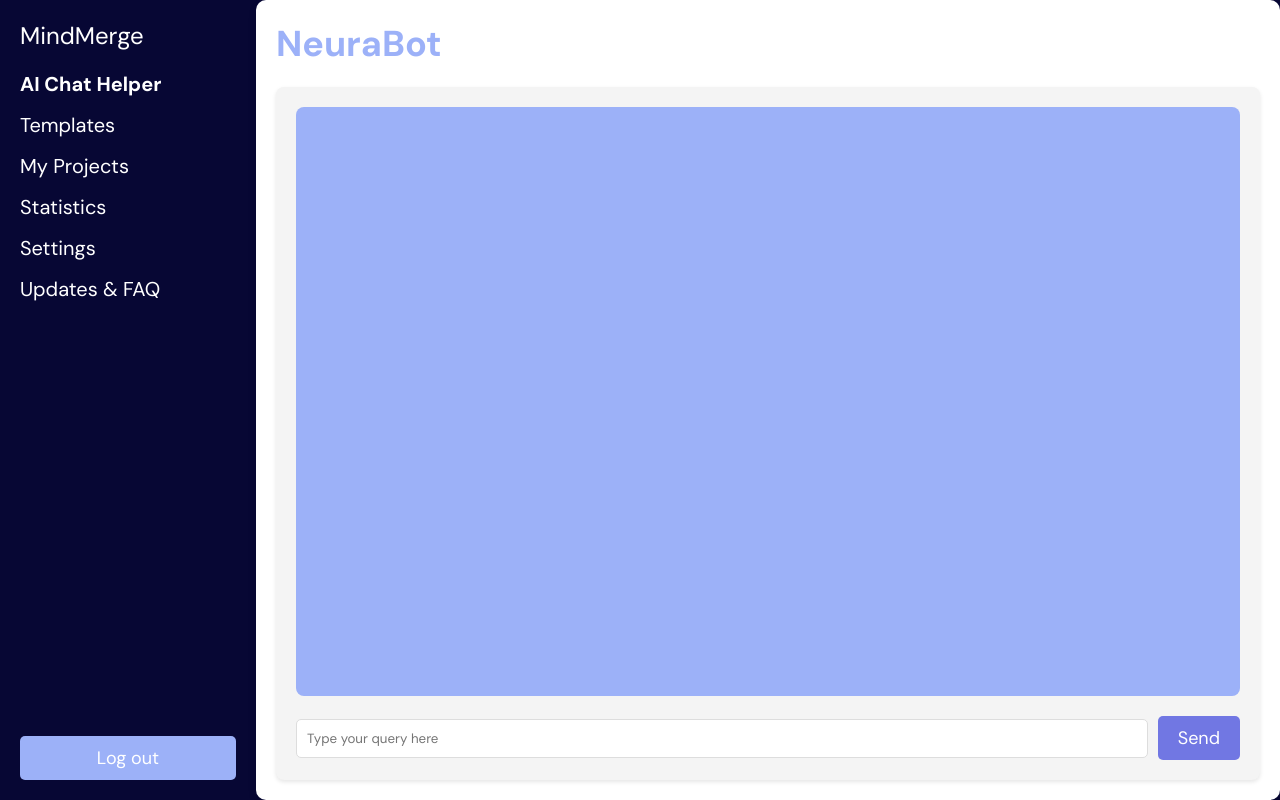
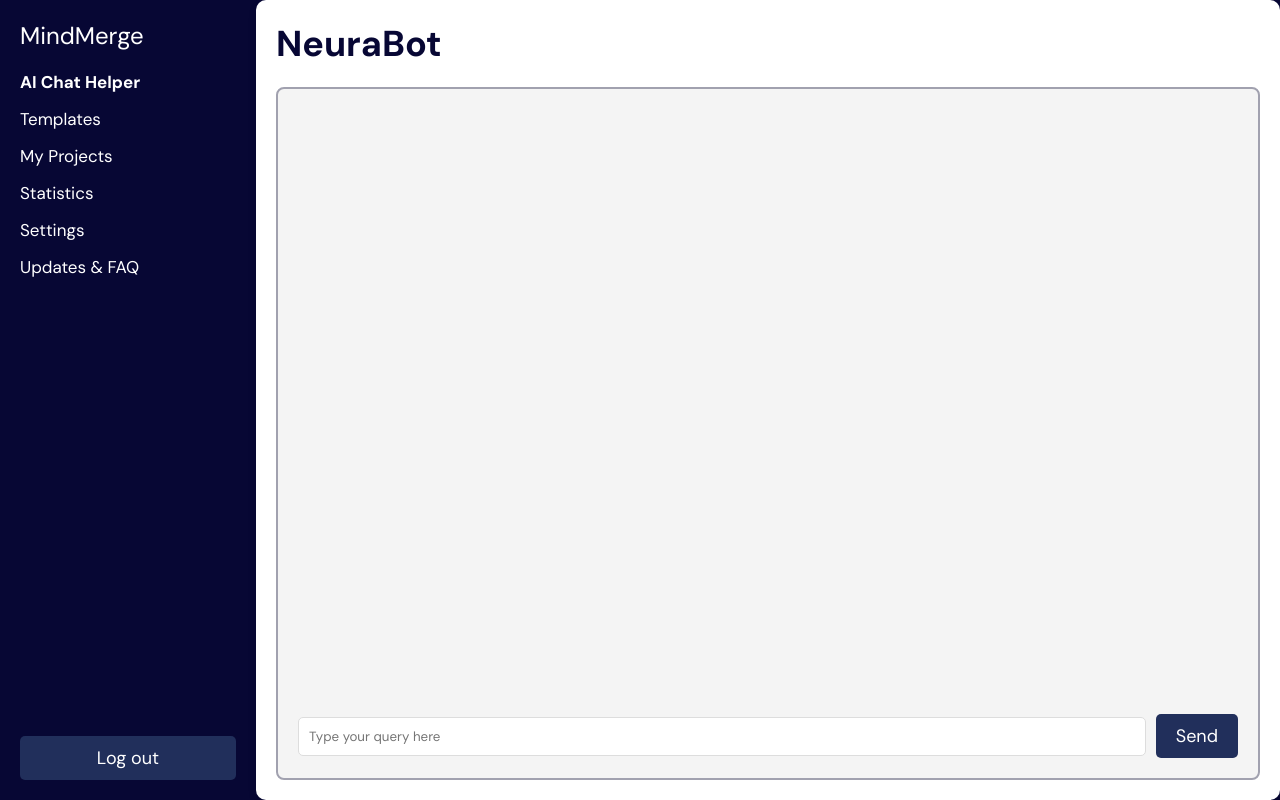
Before and after one commit to ninadw25/NeuraBot-SIH-2024-, a Node server app: page / in a window 1280 px wide. Run offline with Node 20, Linux system fonts and the light colour scheme; some libraries are stand-ins or nearby versions.

Commit message:
UI ADDED

```diff
--- a/nullPointers_2.0/assets/styles/style.css
+++ b/nullPointers_2.0/assets/styles/style.css
@@ -9,10 +9,11 @@
 
 body {
     margin: 0;
-    background-color: #070734; /* Dark blue background */
-    color: #9cb1f8;
+    background-color: #070734;
+    color: #070734;
     display: flex;
     height: 100vh;
+    /* text-align: center; */
 }
 
 .container {
@@ -24,12 +25,13 @@ body {
 .sidebar {
     width: 20%;
     background-color: #070734;
+    /* background-image: linear-gradient(to right top,#070734,#15157a); */
     color: #fff;
     display: flex;
     flex-direction: column;
     justify-content: space-between;
     padding: 20px;
-    font-size: 20px;
+    font-size: 17px;
 }
 
 .logo {
@@ -52,7 +54,7 @@ body {
 }
 
 .logout {
-    background-color: #9cb1f8;
+    background-color: #212f5b;
     border: none;
     padding: 10px;
     color: #fff;
@@ -88,23 +90,30 @@ body {
 }
 
 .editor {
+    border-color: #a1a1af;
+    border-width: 2px;
     display: flex;
     flex-direction: column;
-    flex-grow: 1; /* Allow the editor to grow and fill available space */
+    flex-grow: 1;
     background-color: #f4f4f4;
+    border-style: solid;
     border-radius: 8px;
     padding: 20px;
-    box-shadow: 0 2px 4px rgba(0, 0, 0, 0.1);
+     /* box-shadow: 0 2px 4px rgba(0, 0, 0, 0.1); */
+    /* box-shadow: 2px 2px 2px 2px #8686f4; */
+
 }
 
 .chatbot {
-    flex-grow: 1; /* Make the chat area flexible to take available space */
-    background-color: #9cb1f8;
-    color: #000;
-    padding: 20px;
+    flex-grow: 1; /* Makes the chat area flexible to take available space */
+    /* background-color: #010f34e7;#180f3a */
+    /* background-image: linear-gradient(to right,#070734, ); */
+    color: #FFF;
+    padding: 10px;
     border-radius: 8px;
     overflow-y: auto;
-    height: 100%; /* Ensures the chatbot area takes full height */
+    height: 100%;
+
 }
 
 .input-box {
@@ -124,10 +133,42 @@ body {
 
 .input-box button {
     padding: 10px 20px;
-    background-color: #7177e3;
     color: #fff;
     border: none;
     border-radius: 5px;
     cursor: pointer;
     font-size: 18px;
+    background-color: #212f5b;
 }
+
+.NeuraBot{
+    text-align: center;
+}
+
+.user-chat {
+    box-shadow: 0px 0px 1px 1px #000000 ;
+    /* display: inline-block; */
+    padding: 10px;
+    background-color: #010a26;
+    border-radius: 14px;
+    max-width: 50%;
+    word-wrap: break-word;
+    margin: 5px 0;
+    float: right;
+    clear: both;
+    font-size: 15px;
+}
+
+.response-chat{
+    box-shadow: 0px 0px 1px 1px #222121 ;
+    /* display: inline-block; */
+    padding: 10px;
+    background-color: #434855 ; /*#30343d*/
+    border-radius: 14px;
+    max-width: 70%;
+    word-wrap: break-word;
+    margin: 5px 0;
+    float: left;
+    clear: both;
+    font-size: 15px;
+}
```
Also changed, not shown: nullPointers_2.0/log.txt (+17 -0 lines).
